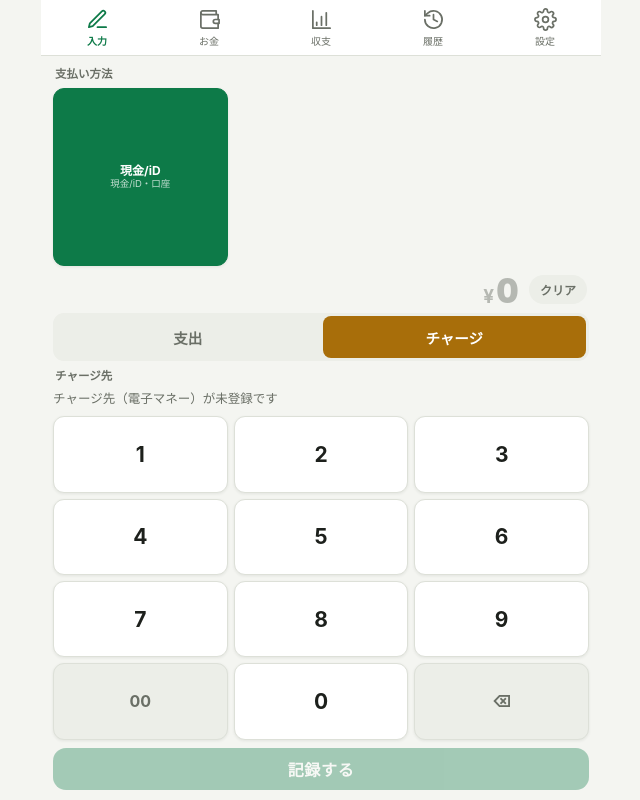
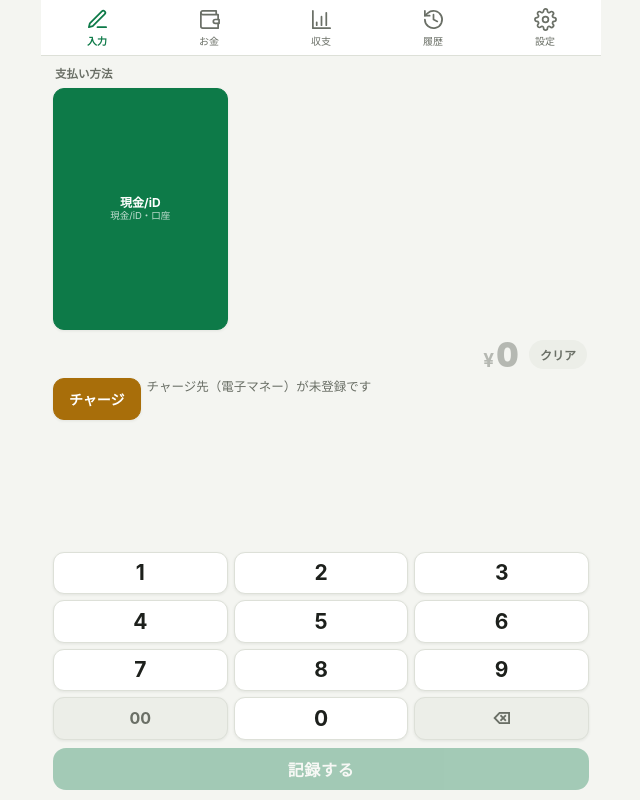
Before and after one commit to C0DE-S/KakeboByMuse, a plain HTML site: page kakeibo-app.html in a window 1280 px wide. Both pictures are taken after a click on the button "チャージ". Shown: the whole page, without its empty margins (319-959 px from the left). Drawn offline with Linux system fonts and the light colour scheme.

Commit message:
v1.2.0: テンキー高さ固定、チャージUI刷新（ボタン＋横スクロールチップ）、Chrome連打拡大防止

```diff
--- a/kakeibo-app.html
+++ b/kakeibo-app.html
@@ -56,6 +56,8 @@
         overscroll-behavior: none;
       }
       button { font-family: inherit; cursor: pointer; }
+      /* Chrome等でボタンを連打した時のダブルタップ拡大を防ぐ（スクロールやピンチは妨げない） */
+      button, input, select, textarea, a { touch-action: manipulation; }
       button:active { filter: brightness(.9); transform: translateY(1px); }
       .num { font-variant-numeric: tabular-nums; }
 
@@ -66,12 +68,11 @@
       .view.active { display: block; }
       .view.input-view { overflow: hidden; display: none; --pad-t: 10px; padding: var(--pad-t) 12px 10px; }
       .view.input-view.active { display: flex; flex-direction: column; }
-      /* 入力画面のレイアウト配分：境界（支出/チャージとテンキーの境目）の下限位置は画面の中心（50%）。
+      /* 入力画面のレイアウト配分：境界（チャージ行とテンキーの境目）の下限位置は画面の中心（50%）。
          上半分ゾーンは最大で画面の50%までしか伸びず、上のボタンが伸びても境界は中心より下には行かない。
-         余った縦幅はテンキー側が受けてキーが縦に伸びる。画面が短くテンキーが下限高さに
-         達する場合は、境界は中心より上に来る。チャージ先が出ても境界は中心を超えず、
-         ゾーンの中で支払い方法ボタンが縮むだけ */
-      .top-zone { flex: 1 1 auto; min-height: 0; max-height: 50%; display: flex; flex-direction: column; justify-content: space-between; min-width: 0; }
+         テンキーは最小高さで固定され、余った縦幅はテンキーの上の余白になる（テンキーと
+         記録ボタンは下側に固定）。画面が短い場合は境界が中心より上に来る */
+      .top-zone { flex: 1 1 auto; min-height: 0; max-height: 50%; display: flex; flex-direction: column; justify-content: space-between; min-width: 0; padding-bottom: 8px; }
       .methods-zone { flex: 1 1 auto; min-height: 0; display: flex; flex-direction: column; }
 
       /* ---------- tab bar ---------- */
@@ -128,9 +129,20 @@
       }
       .dest-btn.sel { background: var(--charge); border-color: var(--charge); color: #fff; }
 
-      /* テンキーは残りの縦幅を受けてキーが縦に伸びる。各キーの下限は --btn-min で、
-         テンキーの高さはこれ以上縮まない（その分、境界が画面の中心より上に来る） */
-      .keypad { display: grid; grid-template-columns: repeat(3, 1fr); grid-template-rows: repeat(4, 1fr); gap: 6px; margin-top: 8px; flex: 1 1 auto; min-height: calc(var(--btn-min) * 4 + 18px); }
+      /* チャージ行：左の「チャージ」ボタンでON/OFF。OFFの間は右のチップ列が無効（薄く表示）で、
+         ONにするとチップが活性化して選べる。チップ列は右側の余白いっぱいで横スクロールする */
+      .charge-row { display: flex; gap: 6px; height: var(--btn-min); flex-shrink: 0; min-width: 0; }
+      .charge-toggle { flex: 0 0 auto; border: 1.5px solid var(--line); background: var(--surface); color: var(--ink-2); border-radius: 11px; padding: 0 15px; font-size: 14px; font-weight: 700; box-shadow: var(--shadow); }
+      .charge-toggle.on { background: var(--charge); border-color: var(--charge); color: #fff; }
+      .dest-strip { flex: 1 1 auto; min-width: 0; overflow-x: auto; overflow-y: hidden; display: flex; scrollbar-width: none; }
+      .dest-strip::-webkit-scrollbar { display: none; }
+      .charge-row .dests { flex-wrap: nowrap; height: 100%; }
+      .charge-row .dest-btn { white-space: nowrap; flex: 0 0 auto; min-height: 0; }
+      .charge-row.off .dests { opacity: .38; pointer-events: none; }
+
+      /* テンキーは最小高さ（--btn-min × 4段＋隙間）で高さ固定。縦に伸びない。
+         余った縦幅はテンキーの上の余白になり、テンキーと記録ボタンは画面の下側に固定される */
+      .keypad { display: grid; grid-template-columns: repeat(3, 1fr); grid-template-rows: repeat(4, 1fr); gap: 6px; margin-top: auto; flex: 0 0 auto; height: calc(var(--btn-min) * 4 + 18px); }
       .keypad button {
         background: var(--surface); border: 1px solid var(--line); border-radius: 11px;
         font-size: 21px; font-weight: 700; color: var(--ink); padding: 0; min-height: var(--btn-min); box-shadow: var(--shadow);
@@ -150,7 +162,7 @@
         .amount-wrap { margin-top: 4px; margin-bottom: 2px; }
         .amount-display { font-size: 29px; }
         .seg button { padding: 6px 0; }
-        .keypad { gap: 5px; margin-top: 6px; }
+        .keypad { gap: 5px; height: calc(var(--btn-min) * 4 + 15px); }
         .keypad button { font-size: 19px; }
         .record-btn { margin-top: 6px; }
       }
@@ -338,14 +350,9 @@
               <button class="clear-btn" id="clearBtn" type="button">クリア</button>
             </div>
 
-            <div>
-              <div class="seg" role="tablist">
-                <button type="button" id="segExpense" class="sel-expense">支出</button>
-                <button type="button" id="segCharge">チャージ</button>
-              </div>
-
-              <div class="dest-row" id="destRow">
-                <div class="sec-label">チャージ先</div>
+            <div class="charge-row off" id="chargeRow">
+              <button type="button" id="chargeToggle" class="charge-toggle">チャージ</button>
+              <div class="dest-strip" id="destStrip">
                 <div class="dests" id="dests"></div>
               </div>
             </div>
@@ -753,14 +760,18 @@
       }
       function setType(t) {
         selType = t;
-        document.getElementById("segExpense").className = t === "expense" ? "sel-expense" : "";
-        document.getElementById("segCharge").className = t === "charge" ? "sel-charge" : "";
-        document.getElementById("destRow").classList.toggle("open", t === "charge");
-        if (t === "charge") renderDests();
+        document.getElementById("chargeToggle").classList.toggle("on", t === "charge");
+        document.getElementById("chargeRow").classList.toggle("off", t !== "charge");
+        if (t === "charge") {
+          renderDests();
+          if (!selDest) {
+            var list = state.methods.filter(function (m) { return m.kind === "emoney" && m.id !== selMethod; });
+            if (list.length) { selDest = list[0].id; renderDests(); }
+          }
+        }
         validate();
       }
-      document.getElementById("segExpense").addEventListener("click", function () { setType("expense"); });
-      document.getElementById("segCharge").addEventListener("click", function () { setType("charge"); });
+      document.getElementById("chargeToggle").addEventListener("click", function () { setType(selType === "charge" ? "expense" : "charge"); });
       document.getElementById("keypad").addEventListener("click", function (e) {
         var b = e.target.closest("button"); if (!b) return;
         var k = b.getAttribute("data-k");
@@ -1567,7 +1578,7 @@
         swipeStart = null;
         if (e.touches.length !== 1) return;
         if (overlay.classList.contains("open")) return;
-        if (e.target && e.target.closest && e.target.closest("input, textarea, select")) return;
+        if (e.target && e.target.closest && e.target.closest("input, textarea, select, .dest-strip")) return;
         swipeStart = { x: e.touches[0].clientX, y: e.touches[0].clientY };
       }, { passive: true });
       document.addEventListener("touchend", function (e) {
```
Also changed, not shown: 1 other file.
